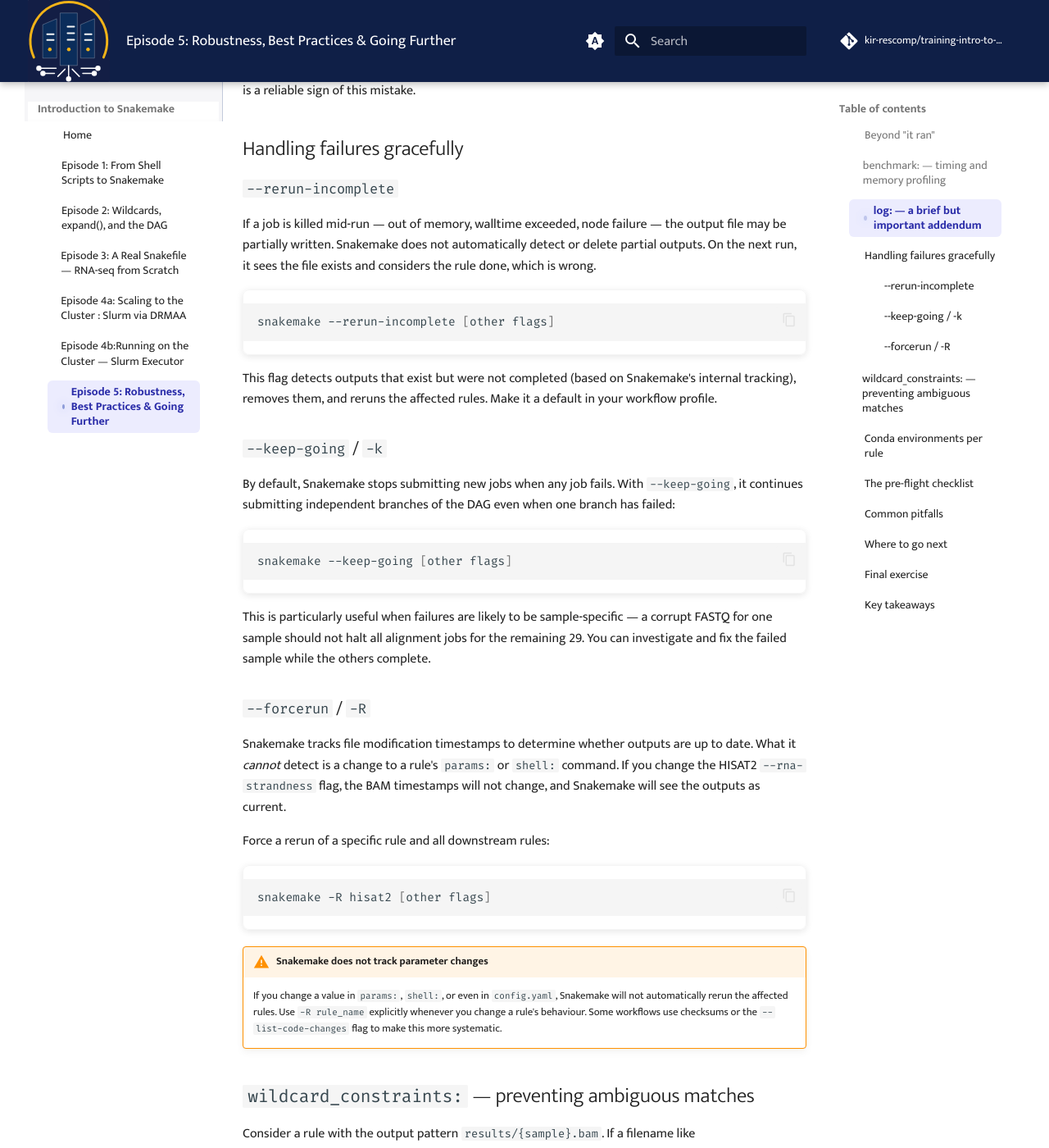
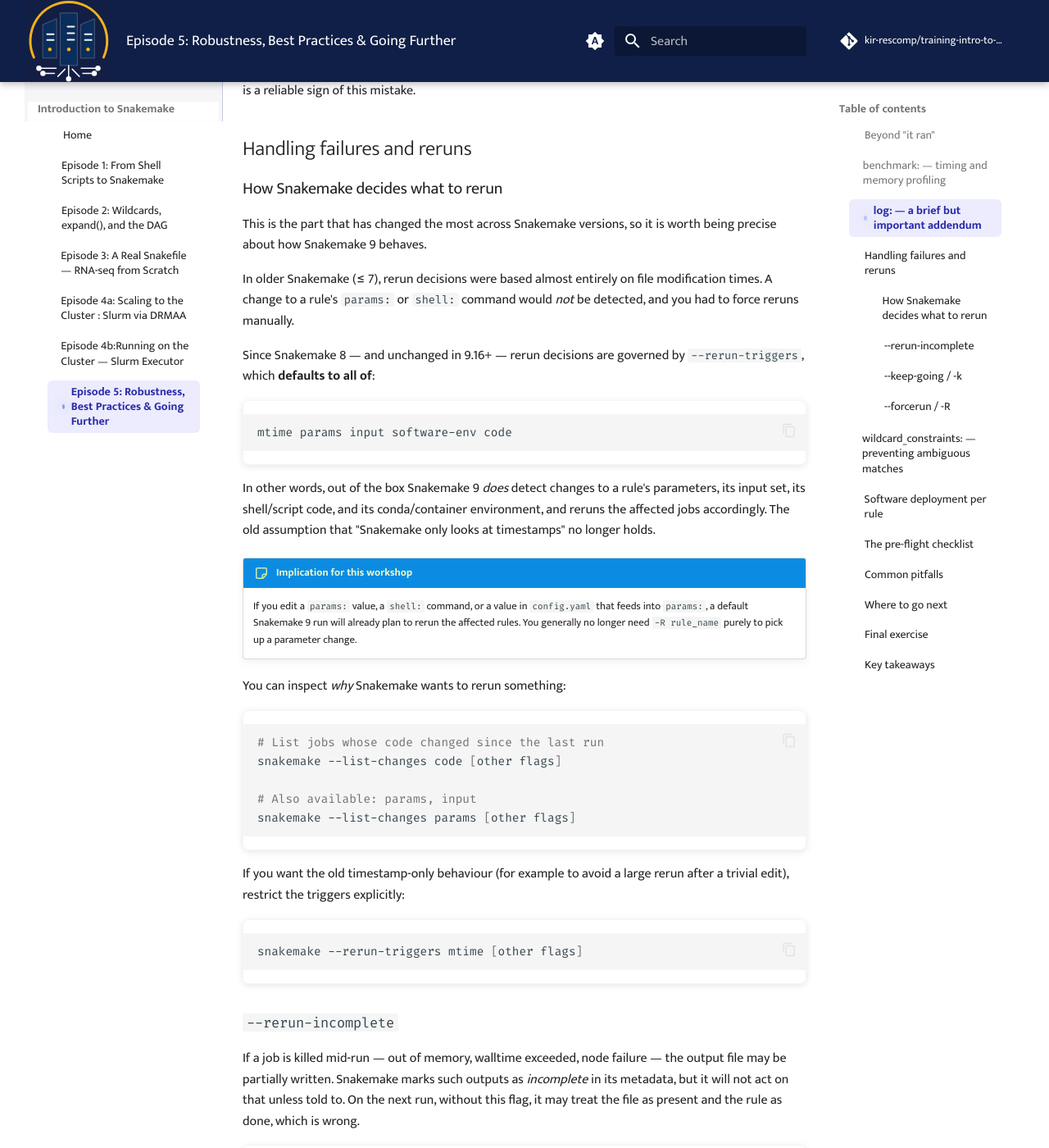
Before and after one commit to kir-rescomp/training-intro-to-snakemake, an MkDocs documentation site: the page built from docs/ep05_best_practices.md, in a window 1280 px wide and 1400 px high, scrolled down 2046 px. Shown: the whole window at 82% size. Built offline with MkDocs 1.6.1 and Material for MkDocs 9.7.7, drawn with Linux system fonts in a browser that asks for light colours; comment, search, counter and statistics services are not loaded; some of the changed text lies outside the part shown.

Commit message:
first draft of the corrected best practises page

````diff
--- a/docs/ep05_best_practices.md
+++ b/docs/ep05_best_practices.md
@@ -28,7 +28,8 @@ rule hisat2:
 ```
 </div>
 
-The benchmark file for one sample looks like:
+
+The benchmark file has a header row followed by one row of measurements:
 
 ```
 s       h:m:s   max_rss  max_vms  max_uss  max_pss  io_in   io_out  mean_load  cpu_time
@@ -54,32 +55,69 @@ shell:
     "hisat2 ... 2> {log} | samtools sort -o {output.bam}"
 ```
 
+
 **Capture both stdout and stderr (for tools that write to files):**
+
 ```python
 shell:
     "fastqc {input} --outdir results/fastqc/ &> {log}"
 ```
 
 **Common mistake — redirecting the result stream to the log:**
+
 ```python
 # Wrong: {output.bam} will be empty; the SAM stream goes to the log
 shell:
     "hisat2 ... | samtools sort -o {output.bam} &> {log}"
 ```
+
 </div>
 Test redirect behaviour on a small file before scaling up. A zero-byte output with a log full of SAM data is a reliable sign of this mistake.
 
-## Handling failures gracefully
+## Handling failures and reruns
+
+### How Snakemake decides what to rerun
+
+This is the part that has changed the most across Snakemake versions, so it is worth being precise about how Snakemake 9 behaves.
+
+In older Snakemake (≤ 7), rerun decisions were based almost entirely on file modification times. A change to a rule's `params:` or `shell:` command would *not* be detected, and you had to force reruns manually.
+
+Since Snakemake 8 — and unchanged in 9.16+ — rerun decisions are governed by `--rerun-triggers`, which **defaults to all of**:
+
+```
+mtime params input software-env code
+```
+
+In other words, out of the box Snakemake 9 *does* detect changes to a rule's parameters, its input set, its shell/script code, and its conda/container environment, and reruns the affected jobs accordingly. The old assumption that "Snakemake only looks at timestamps" no longer holds.
+
+!!! note-sticky "Implication for this workshop"
+    If you edit a `params:` value, a `shell:` command, or a value in `config.yaml` that feeds into `params:`, a default Snakemake 9 run will already plan to rerun the affected rules. You generally no longer need `-R rule_name` purely to pick up a parameter change.
+
+You can inspect *why* Snakemake wants to rerun something:
+
+```bash
+# List jobs whose code changed since the last run
+snakemake --list-changes code [other flags]
+
+# Also available: params, input
+snakemake --list-changes params [other flags]
+```
+
+If you want the old timestamp-only behaviour (for example to avoid a large rerun after a trivial edit), restrict the triggers explicitly:
+
+```bash
+snakemake --rerun-triggers mtime [other flags]
+```
 
 ### `--rerun-incomplete`
 
-If a job is killed mid-run — out of memory, walltime exceeded, node failure — the output file may be partially written. Snakemake does not automatically detect or delete partial outputs. On the next run, it sees the file exists and considers the rule done, which is wrong.
+If a job is killed mid-run — out of memory, walltime exceeded, node failure — the output file may be partially written. Snakemake marks such outputs as *incomplete* in its metadata, but it will not act on that unless told to. On the next run, without this flag, it may treat the file as present and the rule as done, which is wrong.
 
 ```bash
 snakemake --rerun-incomplete [other flags]
 ```
 
-This flag detects outputs that exist but were not completed (based on Snakemake's internal tracking), removes them, and reruns the affected rules. Make it a default in your workflow profile.
+This flag forces Snakemake to rerun any jobs whose outputs are recorded as incomplete. Make it a default in your workflow profile.
 
 ### `--keep-going` / `-k`
 
@@ -93,7 +131,7 @@ This is particularly useful when failures are likely to be sample-specific — a
 
 ### `--forcerun` / `-R`
 
-Snakemake tracks file modification timestamps to determine whether outputs are up to date. What it *cannot* detect is a change to a rule's `params:` or `shell:` command. If you change the HISAT2 `--rna-strandness` flag, the BAM timestamps will not change, and Snakemake will see the outputs as current.
+Even though Snakemake 9 detects most meaningful changes automatically, you sometimes want to force a rerun deliberately — for example after an upstream reference file changed outside Snakemake's view, or to reproduce a result from scratch.
 
 Force a rerun of a specific rule and all downstream rules:
 
@@ -101,8 +139,8 @@ Force a rerun of a specific rule and all downstream rules:
 snakemake -R hisat2 [other flags]
 ```
 
-!!! warning "Snakemake does not track parameter changes"
-    If you change a value in `params:`, `shell:`, or even in `config.yaml`, Snakemake will not automatically rerun the affected rules. Use `-R rule_name` explicitly whenever you change a rule's behaviour. Some workflows use checksums or the `--list-code-changes` flag to make this more systematic.
+!!! tip "When you still need `-R` in Snakemake 9"
+    The default `--rerun-triggers` cover params, input, code, and software-env. Cases where you may still want `-R` explicitly: a change to a file Snakemake doesn't track as an input (e.g. a shared reference outside the workflow), forcing a clean reproduction, or when you have deliberately restricted triggers to `mtime`.
 
 ## `wildcard_constraints:` — preventing ambiguous matches
 
@@ -117,6 +155,7 @@ wildcard_constraints:
     read="R[12]"              # exactly R1 or R2
 ```
 
+
 Or constrain per-rule:
 
 ```python
@@ -125,11 +164,12 @@ rule hisat2:
         sample="[A-Za-z0-9]+"
     ...
 ```
+
 </div>
 
 For the RNA-seq pipeline in this workshop, adding global constraints for `sample` and `read` prevents any ambiguous matching between the `{sample}_{read}` pattern in `fastqc` and the `{sample}` pattern in `fastp`.
 
-## Conda environments per rule
+## Software deployment per rule
 
 Snakemake can automatically create and activate a per-rule conda environment, pinning exact tool versions alongside the code:
 
@@ -147,16 +187,21 @@ dependencies:
   - fastp=0.23.4
 ```
 
-Activate with:
+Activate it with the software-deployment-method flag:
 
 ```bash
-snakemake --use-conda [other flags]
+snakemake --software-deployment-method conda [other flags]
+# short form:
+snakemake --sdm conda [other flags]
 ```
+
+!!! warning "`--use-conda` is the old spelling"
+    Pre-8 Snakemake used `--use-conda` and `--use-singularity`. In Snakemake 9 these are superseded by `--software-deployment-method` (alias `--sdm`), which takes one or more of `conda`, `apptainer`, and `env-modules`. The old flags may still alias through but should not be taught for 9.16+; use `--sdm`.
 
 Snakemake creates each environment on first use and caches it. The YAML file lives in your repository — a reviewer or collaborator can recreate the exact software environment years later.
 
 !!! note-sticky "Lmod on BMRC vs `pixi`/`apptainer`"
-    On BMRC, most tools are deployed via Lmod modules. You can load a module inside the shell command (`module load HISAT2/...`) or use the `envmodules:` directive with `--use-envmodules`. For pipelines you intend to share beyond BMRC, `pixi` or `apptainer` provides stronger portability.
+    On BMRC, most tools are deployed via Lmod modules. You can load a module inside the shell command (`module load HISAT2/...`) or use the `envmodules:` directive with `--sdm env-modules`. For pipelines you intend to share beyond BMRC, `pixi` or `apptainer` provides stronger portability.
 
 ## The pre-flight checklist
 
@@ -168,7 +213,7 @@ Before any cluster run, work through this list:
 - [ ] benchmark: added to slow rules (alignment, trimming, quantification)
 - [ ] wildcard_constraints: defined for all wildcards used across rules
 - [ ] localrules: all (plus any other trivial rules)
-- [ ] logs/drmaa/ directory exists
+- [ ] log directories exist (e.g. `logs/`, and `logs/drmaa/` if using the DRMAA executor)
 - [ ] `--dry-run` passes cleanly with no errors or warnings
 - [ ] `--rulegraph` renders the expected structure
 - [ ] Running inside tmux or screen
@@ -177,16 +222,16 @@ Before any cluster run, work through this list:
 
 ## Common pitfalls
 
-| Problem | Symptom | Fix |
-|---------|---------|-----|
-| Missing output | Job exits 0 but Snakemake reports `MissingOutputException` | Verify the shell command actually writes to the exact `{output}` path |
-| Ambiguous wildcards | `WorkflowError: Ambiguous rule` | Add `wildcard_constraints:` |
-| Partial output from OOM/timeout | Rule appears done but output is empty or corrupt | `--rerun-incomplete` |
-| GPFS propagation delay | `MissingOutputException` immediately after job | Increase `--latency-wait` (try 60 s) |
-| Stale result after `params:` change | Downstream results are wrong but Snakemake sees no work to do | `-R rule_name` to force rerun |
-| Protected file blocks rerun | `ProtectedOutputException` | `chmod +w results/bam/*.bam` then rerun |
-| DRMAA log dir missing | Submission fails or logs are lost | `mkdir -p logs/drmaa` before running |
-| `&> {log}` swallows the output stream | Output file is empty | Switch to `2> {log}` for tools writing to stdout |
+| Problem                                   | Symptom                                                    | Fix                                                          |
+| ----------------------------------------- | ---------------------------------------------------------- | ------------------------------------------------------------ |
+| Missing output                            | Job exits 0 but Snakemake reports `MissingOutputException` | Verify the shell command actually writes to the exact `{output}` path |
+| Ambiguous wildcards                       | `WorkflowError: Ambiguous rule`                            | Add `wildcard_constraints:`                                  |
+| Partial output from OOM/timeout           | Rule appears done but output is empty or corrupt           | `--rerun-incomplete`                                         |
+| GPFS propagation delay                    | `MissingOutputException` immediately after job             | Increase `--latency-wait` (try 60 s)                         |
+| Unexpected large rerun after a small edit | Many jobs rerun because `params`/`code` triggers fired     | Restrict with `--rerun-triggers mtime` if intended           |
+| Protected file blocks rerun               | `ProtectedOutputException`                                 | `chmod +w results/bam/*.bam` then rerun                      |
+| DRMAA log dir missing                     | Submission fails or logs are lost                          | `mkdir -p logs/drmaa` before running                         |
+| `&> {log}` swallows the output stream     | Output file is empty                                       | Switch to `2> {log}` for tools writing to stdout             |
 
 ## Where to go next
 
@@ -199,10 +244,10 @@ rule fastqc:
         html="results/fastqc/{sample}_{read}_fastqc.html",
         zip="results/fastqc/{sample}_{read}_fastqc.zip"
     wrapper:
-        "v3.3.3/bio/fastqc"
+        "v5.5.0/bio/fastqc"
 ```
 
-The wrapper pulls the correct conda environment and shell command automatically. Using wrappers substantially reduces the boilerplate you maintain.
+Pin a recent wrapper tag from the wrappers repository (the `v5.x` series at time of writing) rather than an older one. The wrapper pulls the correct conda environment and shell command automatically, which substantially reduces the boilerplate you maintain.
 
 **`script:` directive** — run an R or Python script as the rule action, with the `snakemake` object automatically injected:
 
@@ -220,6 +265,7 @@
 **`--report`** — generate a self-contained HTML run report summarising job timing, resource usage, and workflow structure. Useful for sharing with collaborators or including in supplementary materials.
 
 ---
+
 !!! circle-question "Exercise"
 
     ## Final exercise
@@ -255,10 +301,11 @@
 
 !!! clipboard-list "Episode 5 summary"
     - **`benchmark:`** records timing and peak memory per job — use `max_rss` to tune `resources.mem_mb`.
-    - **`--rerun-incomplete`** removes and reruns partially-written outputs from killed jobs.
+    - **`--rerun-triggers`** defaults to `mtime params input software-env code` in Snakemake 9 — params and code changes are detected automatically; restrict to `mtime` if you want timestamp-only behaviour.
+    - **`--rerun-incomplete`** reruns jobs whose outputs were recorded as incomplete after a killed job.
     - **`--keep-going`** allows independent branches to continue when one branch fails.
-    - **`-R rule_name`** forces reruns after parameter changes that Snakemake cannot detect from timestamps alone.
+    - **`-R rule_name`** forces reruns for changes Snakemake cannot see (e.g. untracked reference files) or to reproduce from scratch.
     - **`wildcard_constraints:`** prevents ambiguous wildcard matching — define them globally for all wildcards used across multiple rules.
-    - **`conda:`** + `--use-conda` pins per-rule software versions in a version-controlled YAML — the reproducibility baseline.
+    - **`conda:`** + `--sdm conda` pins per-rule software versions in a version-controlled YAML — the reproducibility baseline.
     - **Snakemake wrappers** eliminate most boilerplate for standard bioinformatics tools.
     - The pre-flight checklist is not pedantry — it is how you avoid debugging a 30-sample run at midnight.
````
